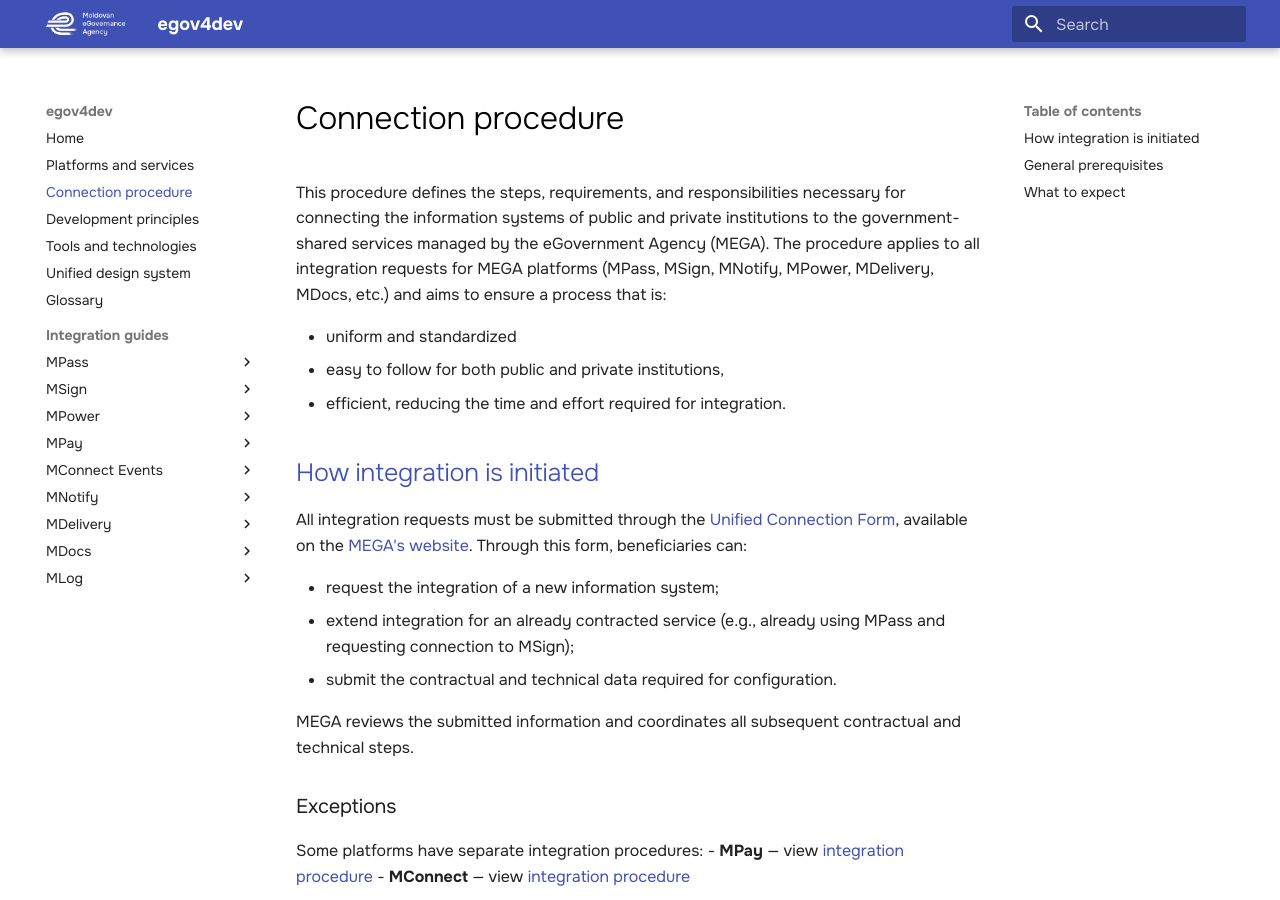
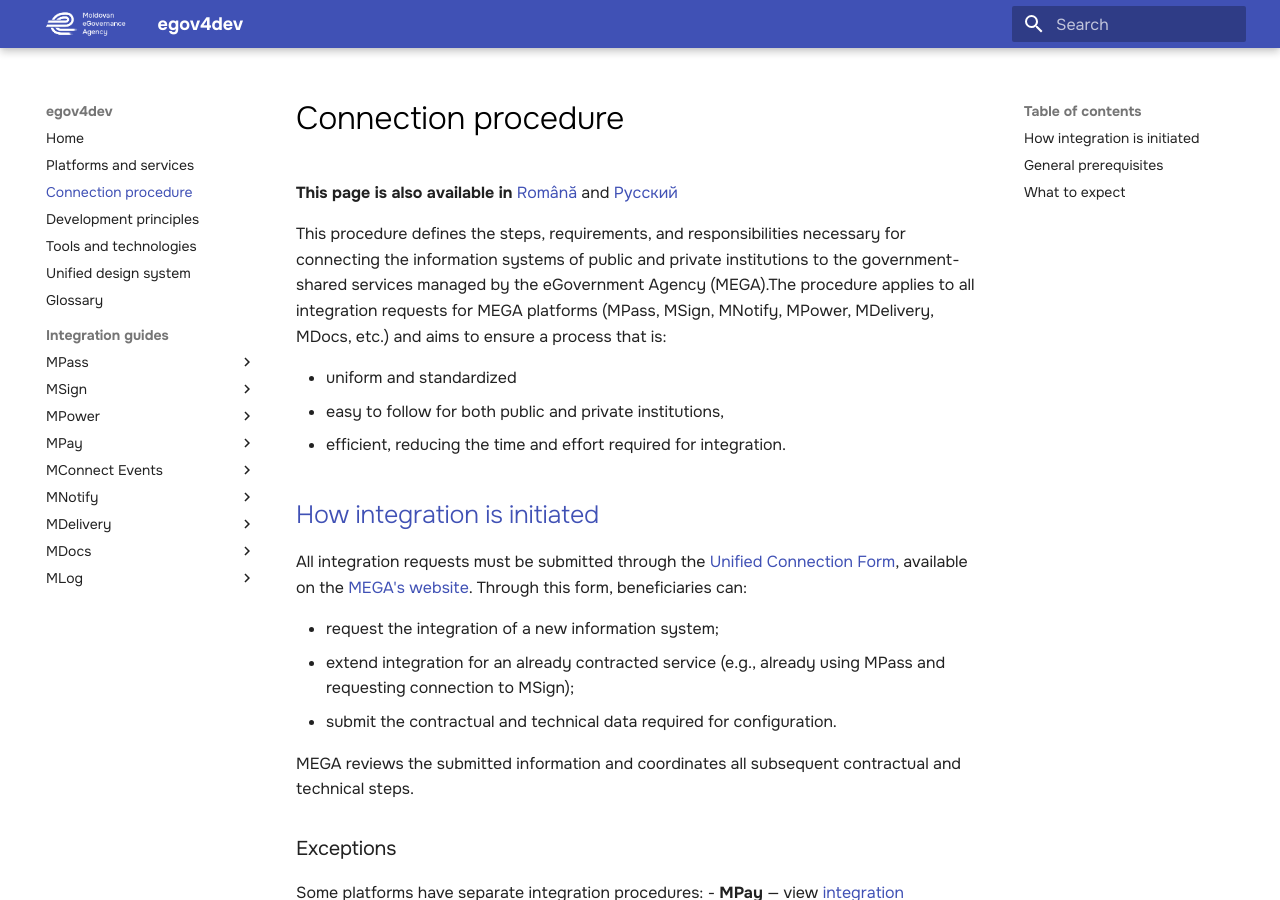
Before and after one commit to egov-moldova/egov4dev, an MkDocs documentation site: the page built from docs/platforms/procedure.md, in a window 1280 px wide and 900 px high. Built offline with MkDocs 1.6.1 and Material for MkDocs 9.7.7, drawn with Linux system fonts in a browser that asks for light colours.

Commit message:
Update procedure.md

```diff
--- a/docs/platforms/procedure.md
+++ b/docs/platforms/procedure.md
@@ -1,5 +1,6 @@
-This procedure defines the steps, requirements, and responsibilities necessary for connecting the information systems of public and private institutions to the government-shared services managed by the eGovernment Agency (MEGA).
-The procedure applies to all integration requests for MEGA platforms (MPass, MSign, MNotify, MPower, MDelivery, MDocs, etc.) and aims to ensure a process that is:
+**This page is also available in** <a href="procedure-ro.md" class="btn btn-sm">Română</a> and <a href="procedure-ru.md" class="btn btn-sm">Русский</a>
+
+This procedure defines the steps, requirements, and responsibilities necessary for connecting the information systems of public and private institutions to the government-shared services managed by the eGovernment Agency (MEGA).The procedure applies to all integration requests for MEGA platforms (MPass, MSign, MNotify, MPower, MDelivery, MDocs, etc.) and aims to ensure a process that is:
 
   - uniform and standardized
   - easy to follow for both public and private institutions,
```
